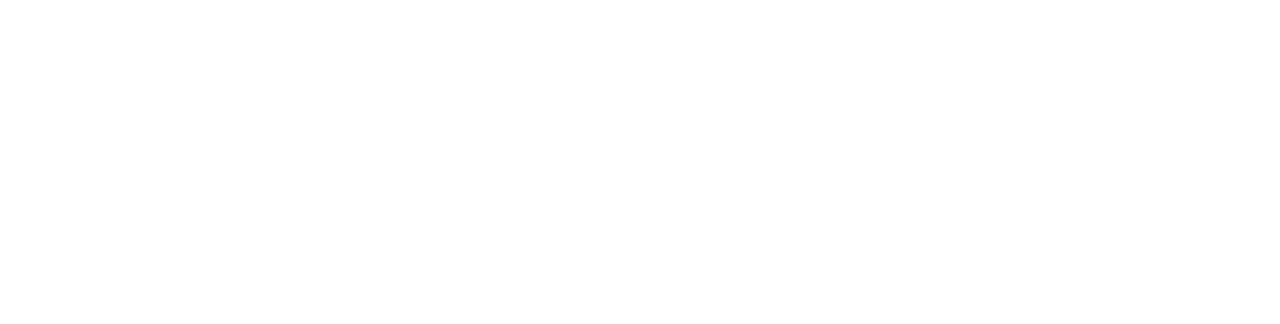
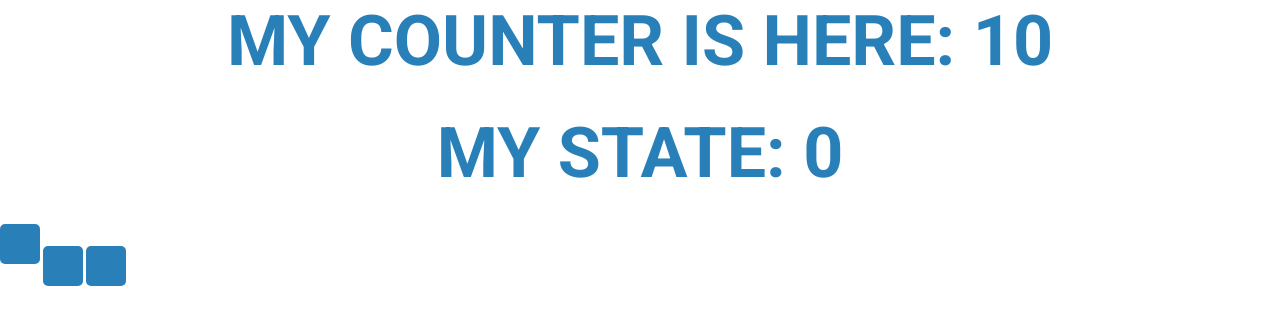
Before and after one commit to elderoliver/codetime, a React (Create React App) app: page /testMyCounter in a window 1280 px wide. Shown: the top 324 px of the page. Built offline with nearby package versions, Linux system fonts and the light colour scheme.

Commit message:
Implement Core of application

```diff
--- a/src/pages/main/index.js
+++ b/src/pages/main/index.js
@@ -1,11 +1,13 @@
-import React,{ useState } from 'react';
+import React,{ useState,useEffect } from 'react';
 import './main.css';
 
 export default function Main(){
 
     const [time, setTime] = useState('00:00:10');
+    const [stateTime,setStateTime] = useState(0);
 
-    let saveStartTime = '';
+    const [finalDate,setFinalDate] = useState(new Date("January 31 1980 00:00:00"));
+    const [saveStartTime,setSaveStartTime] = useState('');
 
     const [dataTable,setDataTable] = useState([{
         description: 'Start develop the application',
@@ -21,16 +23,20 @@
         time: '20 min'
     }]);
 
-    function play(){
+    useEffect( () => {
 
+        if (stateTime==0){
+            return
+        }
+
+        let myInterval;
         var startDate = new Date("January 31 1980 "+time);
-        saveStartTime = time;
 
-        var finalDate = new Date("January 31 1980 00:00:00");
+        myInterval = setInterval(() => {
 
-        var i = setInterval(function(){
             startDate.setSeconds(startDate.getSeconds() - 1);
             setTime(startDate.getHours()+":"+startDate.getMinutes()+":"+startDate.getSeconds());
+
             if(startDate.getTime() == finalDate.getTime()) {
 
                 const newRow = {
@@ -38,12 +44,35 @@
                     date: '06/05/2020 15:44',
                     time: '20 min'
                 };
+
                 setDataTable([...dataTable,newRow]);
                 setTime(saveStartTime);
-                clearInterval(i);
+                clearInterval(myInterval);
 
             }
+
         }, 1000);
+
+        return () => {
+            clearInterval(myInterval);
+        }
+
+    },[stateTime]);
+
+    function play(){
+
+        if (stateTime == 0){
+            setSaveStartTime(time);
+            setStateTime(1);
+        }else{
+            setStateTime(0);
+        }
+
+    }
+
+    function reload(){
+        setTime(saveStartTime);
+        setStateTime(0);
     }
 
     return (
@@ -54,15 +83,15 @@
 
                 <h1>CodeTime</h1>
 
-                    <button className="reload">RELOAD</button>
-                    <input
-                        value = { time }
-                        onChange = { e => setTime(e.target.value) }
-                    />
-                    <button onClick={play} className="play">>PLAY/PAUSE</button>
+                <button onClick={reload} className="reload">RELOAD</button>
 
-                    <button className="save">>SAVE</button>
+                <input
+                    value = { time }
+                    onChange = { e => setTime(e.target.value) }
+                />
+                <button onClick={play} className="play">PLAY/PAUSE</button>
 
+                <button className="save">SAVE</button>
 
                 <table>
 
@@ -73,7 +102,6 @@
                     </tr>
 
                     {
-
                         dataTable.map( (dt) => (
 
                         <tr>
--- /dev/null
+++ b/src/pages/testMyCounter/index.js
@@ -0,0 +1,53 @@
+import React,{ useState, useEffect } from 'react';
+import './main.css';
+
+export default function TestMyCounter(){
+
+    let [counter,setCounter] = useState(10);
+    let [stateTimer,setStateTimer] = useState(0);
+
+    function startMyCounter(){
+        setStateTimer(1);
+    }
+
+    function pauseMyCounter(){
+        setStateTimer(0);
+    }
+
+    function reloadMyCounter(){
+        setStateTimer(0);
+        setCounter(10);
+    }
+
+    useEffect( () => {
+
+        let myInterval;
+        myInterval = setInterval(() => {
+
+            setCounter(counter--);
+            if (stateTimer==0){
+                clearInterval(myInterval);
+            }
+
+        }, 1000);
+
+        return () => {
+            clearInterval(myInterval);
+        }
+
+    },[stateTimer]);
+
+    return (
+        <main>
+
+            <h1>My Counter is Here: { counter }</h1>
+            <h1>My state: { stateTimer }</h1>
+
+            <button onClick={startMyCounter}>Decrement by Second</button>
+            <button onClick={pauseMyCounter}>Pause</button>
+            <button onClick={reloadMyCounter}>Reload</button>
+
+        </main>
+    );
+
+}
--- /dev/null
+++ b/src/pages/testMyCounter/main.css
@@ -0,0 +1,5 @@
+/* button {
+    width: 300px;
+    color: white;
+    font-size: 22px;
+} */
--- a/src/routes.js
+++ b/src/routes.js
@@ -3,13 +3,17 @@
 
 import Main from './pages/main';
 import Options from './pages/options';
+import TestMyCounter from './pages/testMyCounter';
 
 export default function Routes(){
     return (
         <BrowserRouter>
             <Switch>
+
                 <Route path="/" exact component = { Main } />
                 <Route path="/options" component = { Options } />
+                <Route path="/testMyCounter"  component = { TestMyCounter } />
+
             </Switch>
         </BrowserRouter>
     );
```
